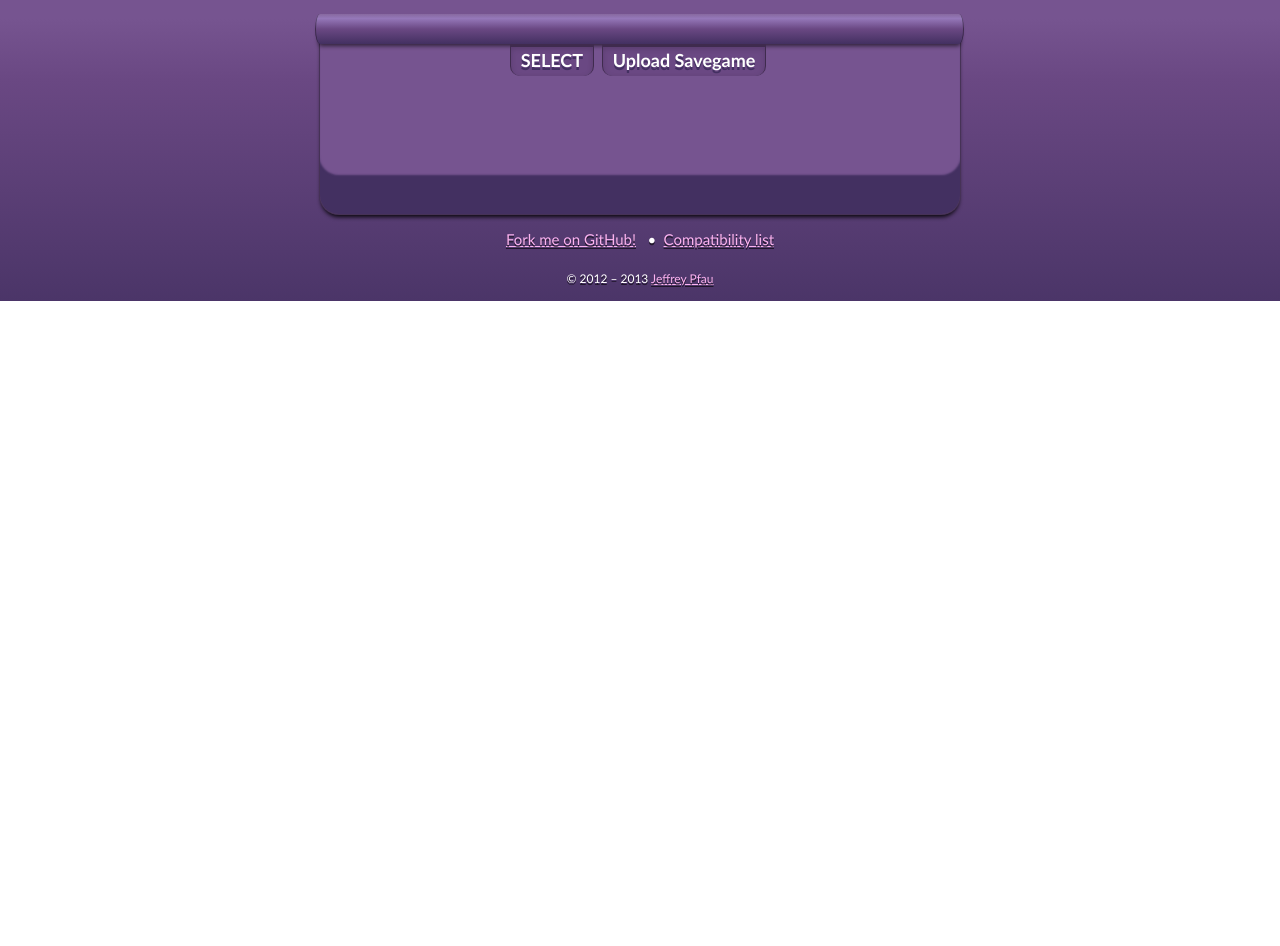
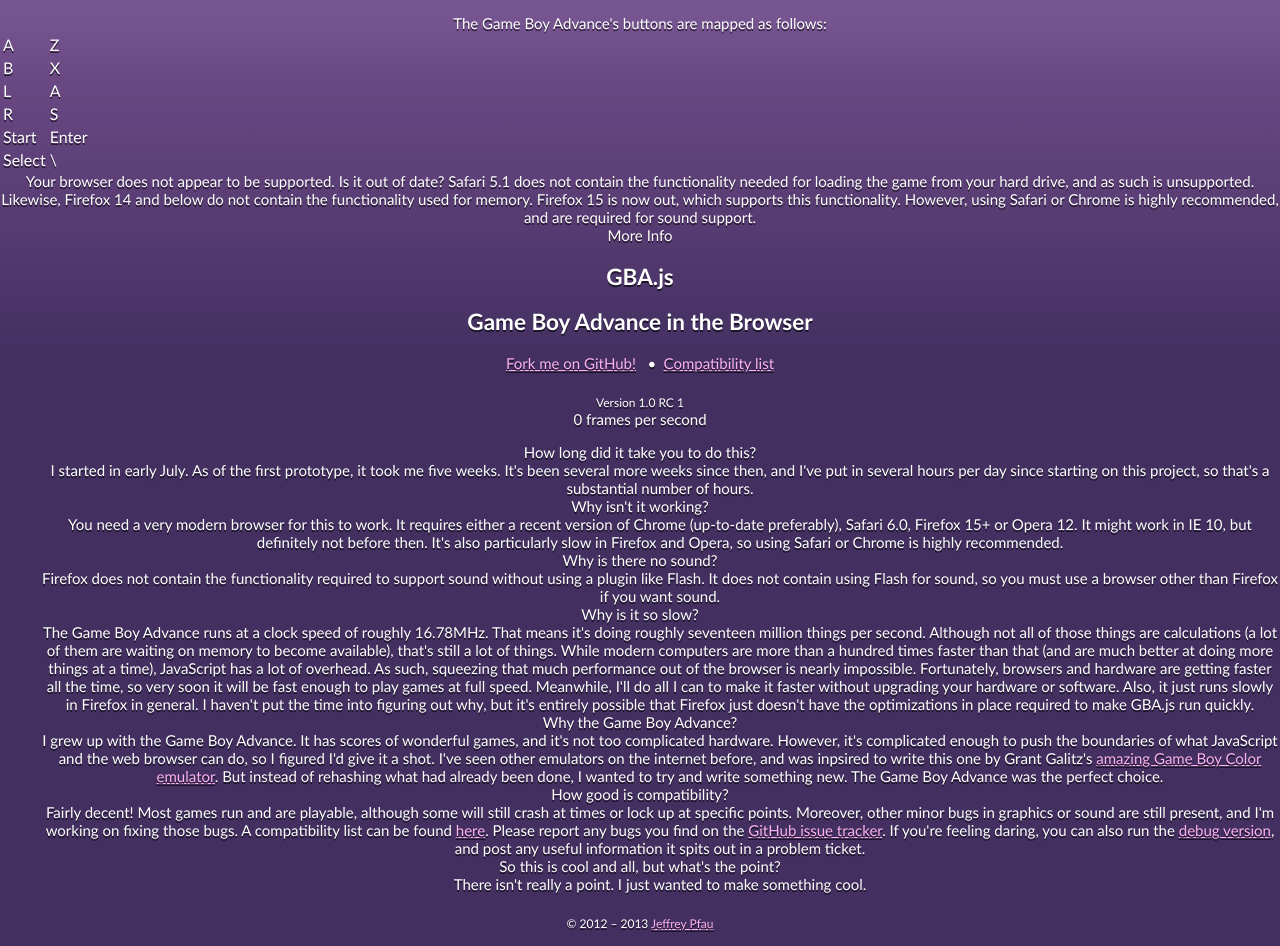
Before and after one commit to JamesCodes0/JamesCodes0.github.io, a plain HTML site: page gba/index.html in a window 1280 px wide. Shown: the part 541-1487 px from the top of the page. Before the commit the page ends 842 px from the top, so only its background shows below. Drawn offline with Linux system fonts and the light colour scheme; no server answers.

Commit message:
update gba homepage

```diff
--- a/gba/index.html
+++ b/gba/index.html
@@ -1,3 +1,4 @@
+
 <html>
 <head>
 	<meta http-equiv="Content-Type" content="text/html; charset=UTF-8">
@@ -15,7 +16,6 @@
 	<script src="js/video/software.js"></script>
 	<script src="js/irq.js"></script>
 	<script src="js/keypad.js"></script>
-<script src="js/sio.js"></script>
 	<script src="js/savedata.js"></script>
 	<script src="js/gpio.js"></script>
 	<script src="js/gba.js"></script>
@@ -24,12 +24,11 @@
 	<script>
 		var gba;
 		var runCommands = [];
-var debug = null;
 
 		try {
 			gba = new GameBoyAdvance();
 			gba.keypad.eatInput = true;
-	gba.setLogger(function(level, error) {
+			gba.setLogger(function(error) {
 				console.log(error);
 				gba.pause();
 				var screen = document.getElementById('screen');
@@ -53,6 +52,10 @@
 				gba.setCanvas(canvas);
 
 				gba.logLevel = gba.LOG_ERROR;
+				gba.reportFPS = function(fps) {
+					var counter = document.getElementById('fps');
+					counter.textContent = Math.floor(fps);
+				};
 
 				loadRom('resources/bios.bin', function(bios) {
 					gba.setBios(bios);
@@ -72,6 +75,16 @@
 			} else {
 				var dead = document.getElementById('controls');
 				dead.parentElement.removeChild(dead);
+				dead = document.getElementById('instructions');
+				dead.textContent = [
+					'Your browser does not appear to be supported. Is it out of date? ',
+					'Safari 5.1 does not contain the functionality needed for loading the ',
+					'game from your hard drive, and as such is unsupported. ',
+					'Likewise, Firefox 14 and below do not contain the functionality used ',
+					'for memory. Firefox 15 is now out, which supports this functionality.',
+					'However, using Safari or Chrome is highly recommended, and are required ',
+					'for sound support.'
+				].join(' ');
 			}
 		}
 
@@ -162,18 +175,10 @@
 		function togglePause() {
 			var e = document.getElementById('pause');
 			if (gba.paused) {
-		if (debug && debug.gbaCon) {
-			debug.gbaCon.run();
-		} else {
 				gba.runStable();
-		}
 				e.textContent = "PAUSE";
 			} else {
-		if (debug && debug.gbaCon) {
-			debug.gbaCon.pause();
-		} else {
 				gba.pause();
-		}
 				e.textContent = "UNPAUSE";
 			}
 		}
@@ -238,38 +243,6 @@
 			}
 		}
 
-function enableDebug() {
-	window.onmessage = function(message) {
-		if (message.origin != document.domain && (message.origin != 'file://' || document.domain)) {
-			console.log('Failed XSS');
-			return;
-		}
-		switch (message.data) {
-		case 'connect':
-			if (message.source == debug) {
-				debug.postMessage('connect', document.domain || '*');
-			}
-			break;
-		case 'connected':
-			break;
-		case 'disconnect':
-			if (message.source == debug) {
-				debug = null;
-			}
-		}
-	}
-	window.onunload = function() {
-		if (debug && debug.postMessage) {
-			debug.postMessage('disconnect', document.domain || '*');
-		}
-	}
-	if (!debug || !debug.postMessage) {
-		debug = window.open('debugger.html', 'debug');
-	} else {
-		debug.postMessage('connect', document.domain || '*');
-	}
-}
-
 		document.addEventListener('webkitfullscreenchange', function() {
 			var canvas = document.getElementById('screen');
 			if (document.webkitIsFullScreen) {
@@ -286,6 +259,35 @@
 </head>
 <body>
 <canvas id="screen" width="480" height="320"></canvas>
+<section id="gameinfo">
+	<p>The Game Boy Advance's buttons are mapped as follows:</p>
+	<table id="mapping">
+		<tr>
+			<td>A</td>
+			<td>Z</td>
+		</tr>
+		<tr>
+			<td>B</td>
+			<td>X</td>
+		</tr>
+		<tr>
+			<td>L</td>
+			<td>A</td>
+		</tr>
+		<tr>
+			<td>R</td>
+			<td>S</td>
+		</tr>
+		<tr>
+			<td>Start</td>
+			<td>Enter</td>
+		</tr>
+		<tr>
+			<td>Select</td>
+			<td>\</td>
+		</tr>
+	</table>
+</section>
 <section id="controls">
 	<div id="preload">
 		<button class="bigbutton" id="select" onclick="document.getElementById('loader').click()">SELECT</button>
@@ -298,22 +300,100 @@
 		<button class="bigbutton" onclick="reset()">RESET</button>
 		<button onclick="gba.downloadSavedata()">Download Savegame</button>
 		<button onclick="screenshot()">Screenshot</button>
-		<label id="pixelated">
-			<input type="checkbox" onchange="setPixelated(this.checked)">
-			<p>Pixelated</p>
-		</label>
+		<label id="pixelated"><input type="checkbox" onchange="setPixelated(this.checked)"> Pixelated</label>
 		<div id="sound">
+			<p>Sound</p>
 			<input type="checkbox" checked onchange="gba.audio.masterEnable = this.checked">
-			<p>Sound</p>
 			<input type="range" min="0" max="1" value="1" step="any" onchange="setVolume(this.value)" oninput="setVolume(this.value)">
 		</div>
-		<p id="openDebug" onclick="enableDebug()">Debugger</p>
 	</div>
 </section>
+<section id="instructions">
+	<p>
+		For legal reasons, GBA.js is presented without any included games. Please click Select
+		below to choose a Game Boy Advance game image from your hard drive that you'd like to play.
+		The games must be uncompressed, so unzip them as needed.
+	</p>
+	<p>
+		Please note that this is a beta and there might be compatibility problems. More
+		information and a link to a compatibility table can be found on the sidebar. If you're
+		feeling daring, please submit problem reports to the GitHub page.
+	</p>
+</section>
+<aside id="moreinfo">
+	<div id="rollover">More Info</div>
+	<header>
+		<h1>GBA.js</h1>
+		<h2>Game Boy Advance in the Browser</h2>
 		<ul id="links">
 			<li><a href="http://github.com/endrift/gbajs/">Fork me on GitHub!</a></li>
 			<li><a href="https://github.com/endrift/gbajs/wiki/Compatibility-List">Compatibility list</a></li>
 		</ul>
+		<div id="stats">
+			<footer>Version 1.0 RC 1</footer>
+			<p><span id="fps">0</span> frames per second</p>
+		</div>
+	</header>
+	<dl>
+		<dt>How long did it take you to do this?</dt>
+		<dd>
+			I started in early July. As of the first prototype, it took me five weeks. It's been
+			several more weeks since then, and I've put in several hours per day since starting on
+			this project, so that's a substantial number of hours.
+		</dd>
+		<dt>Why isn't it working?</dt>
+		<dd>
+			You need a very modern browser for this to work. It requires either a recent version of
+			Chrome (up-to-date preferably), Safari 6.0, Firefox 15+ or Opera 12. It might work in
+			IE 10, but definitely not before then. It's also particularly slow in Firefox and
+			Opera, so using Safari or Chrome is highly recommended.
+		</dd>
+		<dt>Why is there no sound?</dt>
+		<dd>
+			Firefox does not contain the functionality required to support sound without using a
+			plugin like Flash. It does not contain using Flash for sound, so you must use a browser
+			other than Firefox if you want sound.
+		</dd>
+		<dt>Why is it so slow?</dt>
+		<dd>
+			The Game Boy Advance runs at a clock speed of roughly 16.78MHz. That means it's doing
+			roughly seventeen million things per second. Although not all of those things are
+			calculations (a lot of them are waiting on memory to become available), that's still a
+			lot of things. While modern computers are more than a hundred times faster than that
+			(and are much better at doing more things at a time), JavaScript has a lot of overhead.
+			As such, squeezing that much performance out of the browser is nearly impossible.
+			Fortunately, browsers and hardware are getting faster all the time, so very soon it
+			will be fast enough to play games at full speed. Meanwhile, I'll do all I can to make
+			it faster without upgrading your hardware or software. Also, it just runs slowly in
+			Firefox in general. I haven't put the time into figuring out why, but it's entirely
+			possible that Firefox just doesn't have the optimizations in place required to make
+			GBA.js run quickly.
+		</dd>
+		<dt>Why the Game Boy Advance?</dt>
+		<dd>
+			I grew up with the Game Boy Advance. It has scores of wonderful games, and it's not too
+			complicated hardware. However, it's complicated enough to push the boundaries of what
+			JavaScript and the web browser can do, so I figured I'd give it a shot. I've seen other
+			emulators on the internet before, and was inpsired to write this one by Grant Galitz's
+			<a href="http://gamecenter.grantgalitz.org/">amazing Game Boy Color emulator</a>. But
+			instead of rehashing what had already been done, I wanted to try and write something
+			new. The Game Boy Advance was the perfect choice.
+		</dd>
+		<dt>How good is compatibility?</dt>
+		<dd>
+			Fairly decent! Most games run and are playable, although some will still crash at times
+			or lock up at specific points. Moreover, other minor bugs in graphics or sound are
+			still present, and I'm working on fixing those bugs. A compatibility list can be found
+			<a href="https://github.com/endrift/gbajs/wiki/Compatibility-List">here</a>. Please report any bugs you
+			find on the <a href="http://github.com/endrift/gbajs/issues">GitHub issue tracker</a>.
+			If you're feeling daring, you can also run the
+			<a href="console.html">debug version</a>, and post any useful information it spits out
+			in a problem ticket.
+		</dd>
+		<dt>So this is cool and all, but what's the point?</dt>
+		<dd>There isn't really a point. I just wanted to make something cool.</dd>
+	</dl>
 	<footer>© 2012 – 2013 <a href="http://endrift.com/">Jeffrey Pfau</a></footer>
+</aside>
 </body>
 </html>
```
Lines whose indentation alone changed are shown as unchanged.
